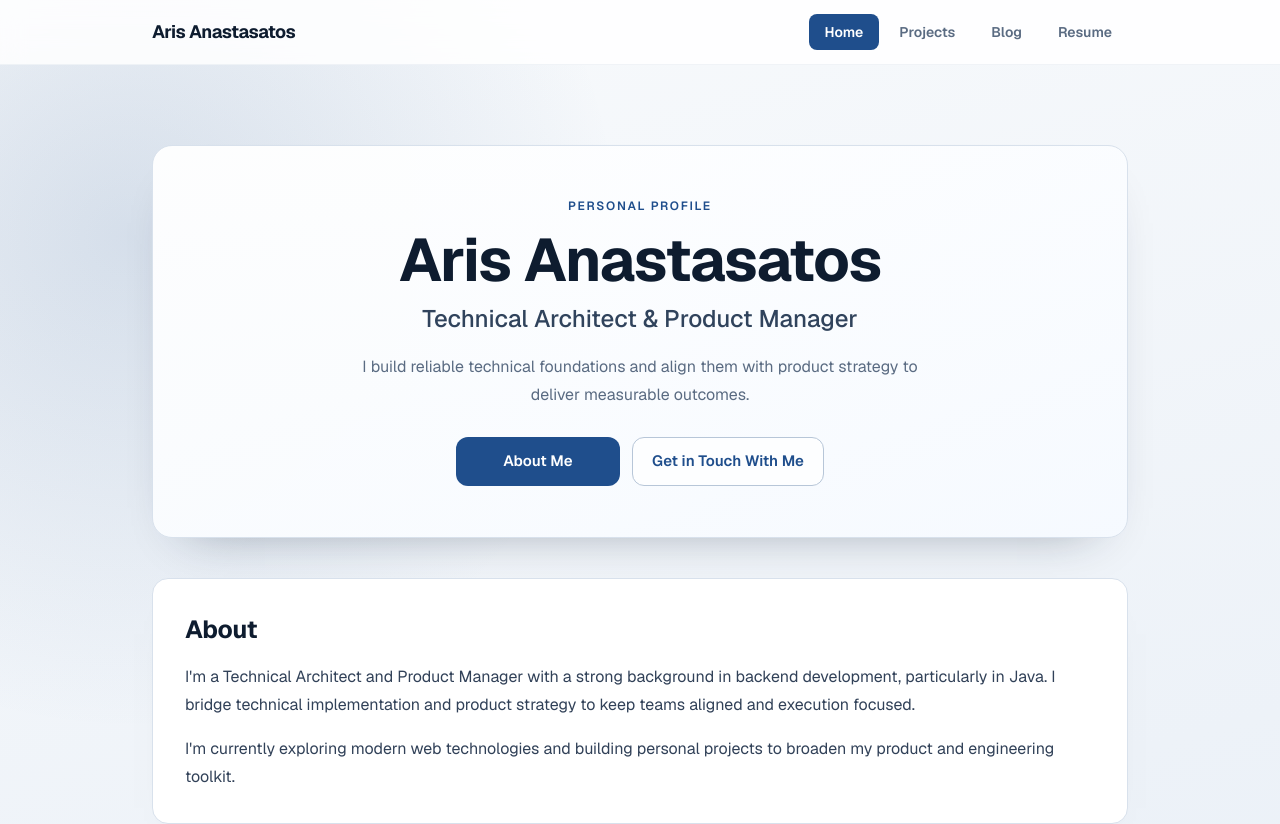
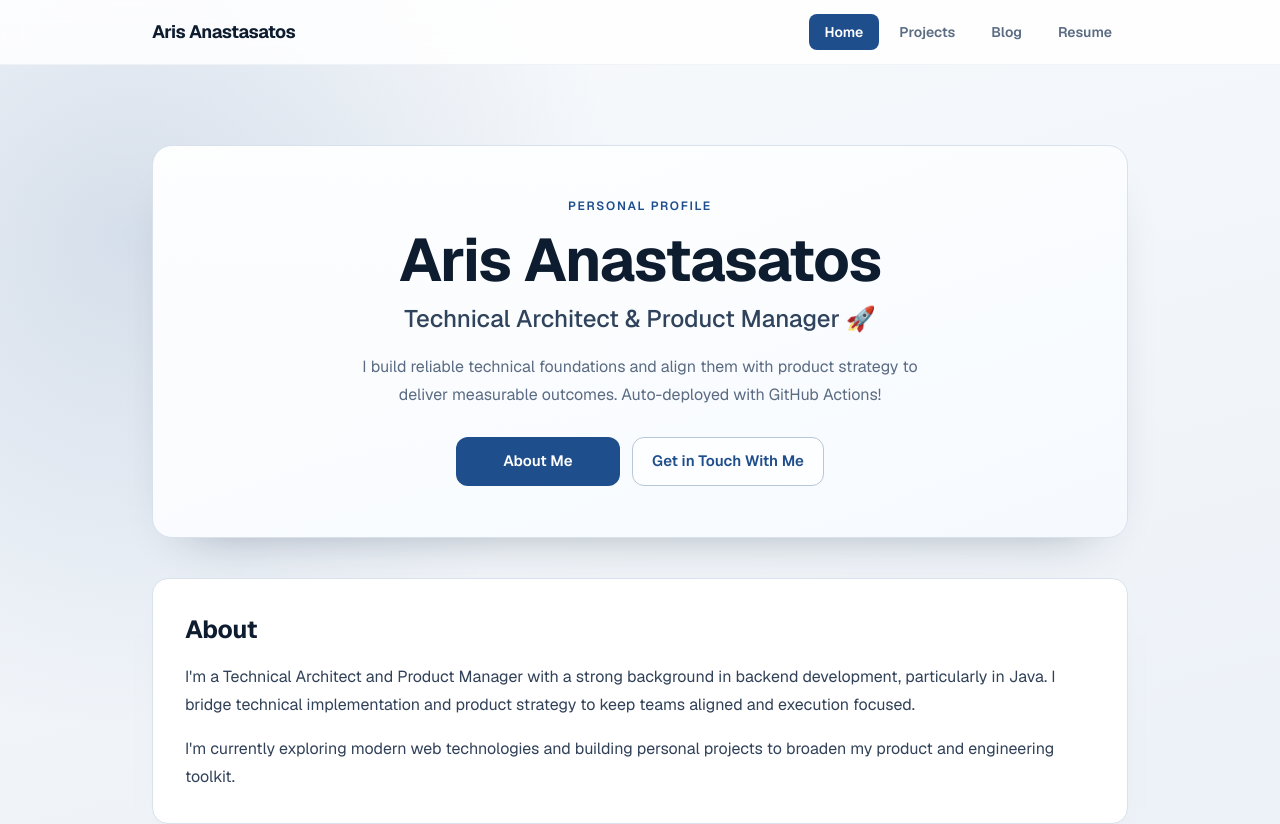
Before and after one commit to ArisAna/arisan-frontend, a Next.js app: page / in a window 1280 px wide. Shown: the top 824 px of the page. Built offline with nearby package versions, Linux system fonts and the light colour scheme.

Commit message:
Test: Add rocket emoji and auto-deploy message

```diff
--- a/app/page.tsx
+++ b/app/page.tsx
@@ -10,10 +10,10 @@ export default function Home() {
         <section className="hero">
           <p className="eyebrow">Personal Profile</p>
           <h1 className="hero-title">Aris Anastasatos</h1>
-          <p className="hero-subtitle">Technical Architect & Product Manager</p>
+          <p className="hero-subtitle">Technical Architect & Product Manager 🚀</p>
           <p className="hero-description">
             I build reliable technical foundations and align them with product strategy to
-            deliver measurable outcomes.
+            deliver measurable outcomes. Auto-deployed with GitHub Actions!
           </p>
           <div className="flex flex-wrap justify-center gap-3">
             <a href="#about" className="btn btn-primary">
```
